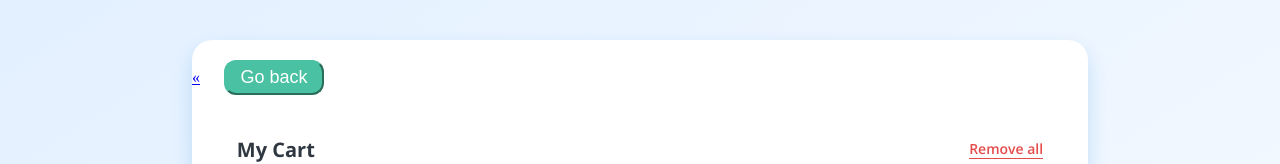
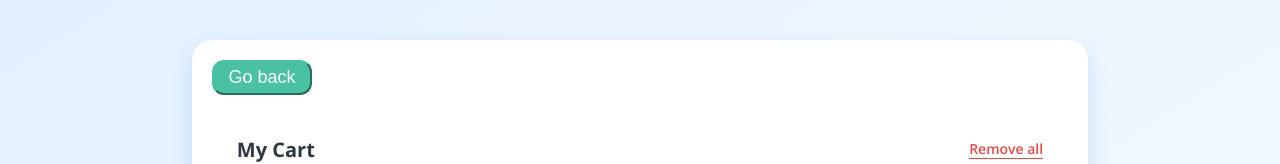
Before and after one commit to Devil249/ThePlantsHub, a plain HTML site: page Plantwebsite/shopingcart.html in a window 1280 px wide. Shown: the top 164 px of the page. Drawn offline with nearby package versions, Linux system fonts and the light colour scheme.

Commit message:
Update shopingcart.html

```diff
--- a/Plantwebsite/shopingcart.html
+++ b/Plantwebsite/shopingcart.html
@@ -7,7 +7,7 @@
 </head>
 <body>
    <div class="CartContainer">
-	<a href="#" class="previous">&laquo;</a>
+	<a href=class="previous"></a>
 		<input type="button" value="Go back" />
 	</a>
    	   <div class="Header">
```
